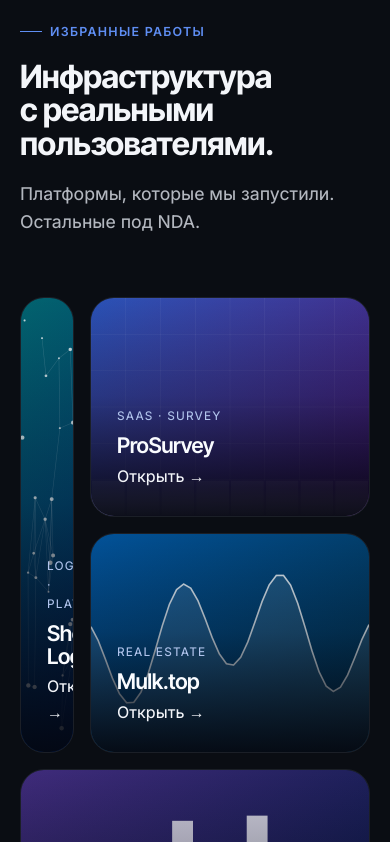
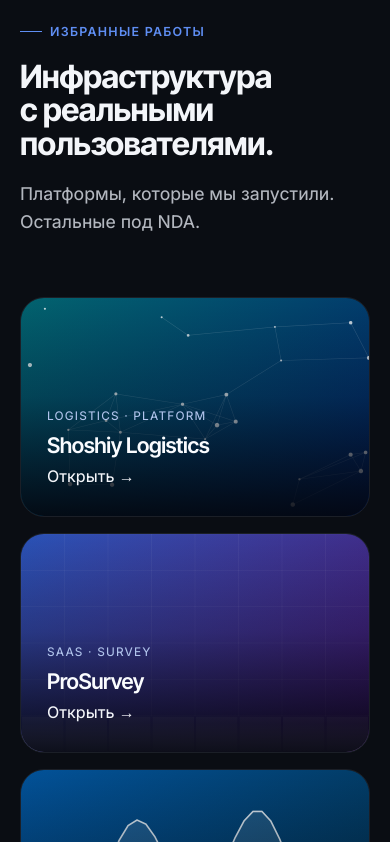
Before and after one commit to phanthooom/shoshiy-website, a React (Vite) app: page / in a window 390 px wide. Shown: the part 5490-6332 px from the top of the page. Built offline with nearby package versions, Linux system fonts and the light colour scheme.

Commit message:
style: force single column bento layout on mobile using flexbox

```diff
--- a/src/styles.css
+++ b/src/styles.css
@@ -1969,12 +1969,15 @@
     }
 
     .bento {
-        grid-template-columns: 1fr;
-        grid-auto-rows: auto;
+        display: flex;
+        flex-direction: column;
+        gap: 16px;
     }
 
     .case {
         min-height: 220px;
+        width: 100%;
+        box-sizing: border-box;
     }
 
     .case.lg {
```
